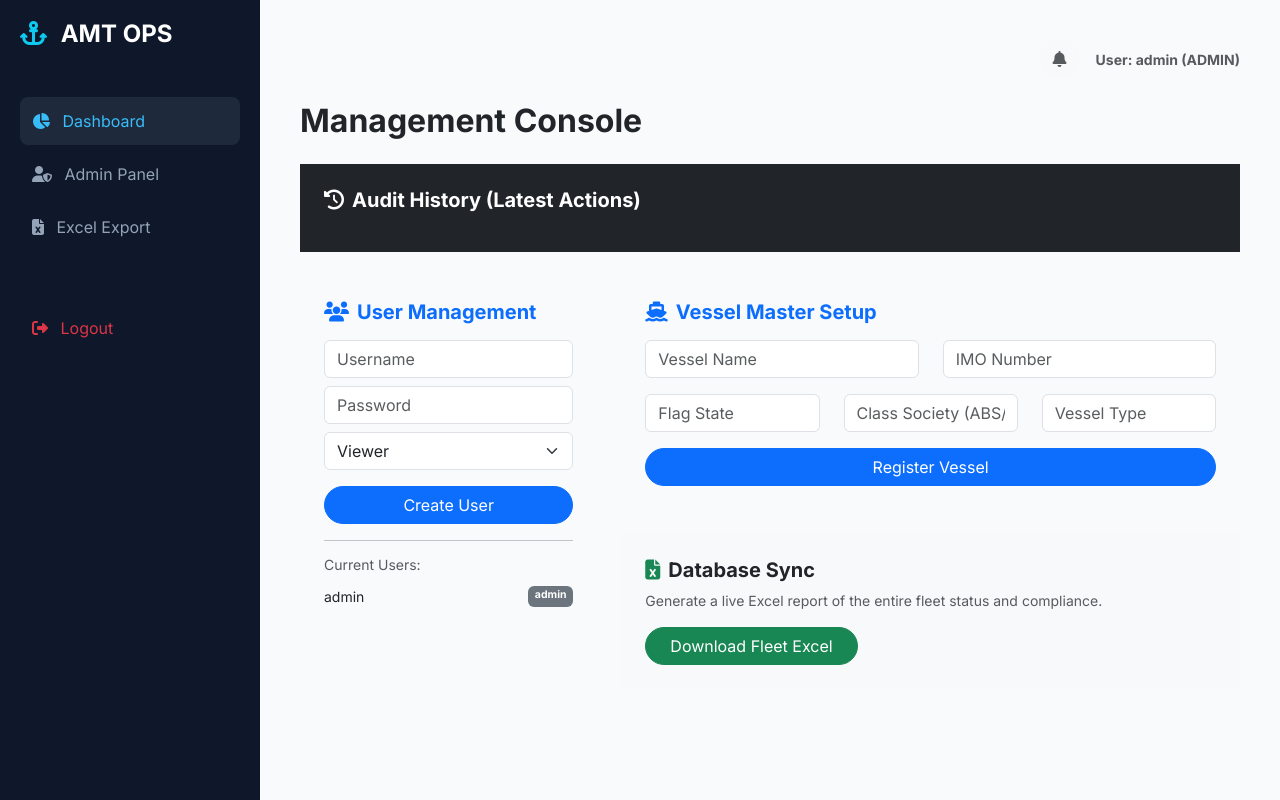
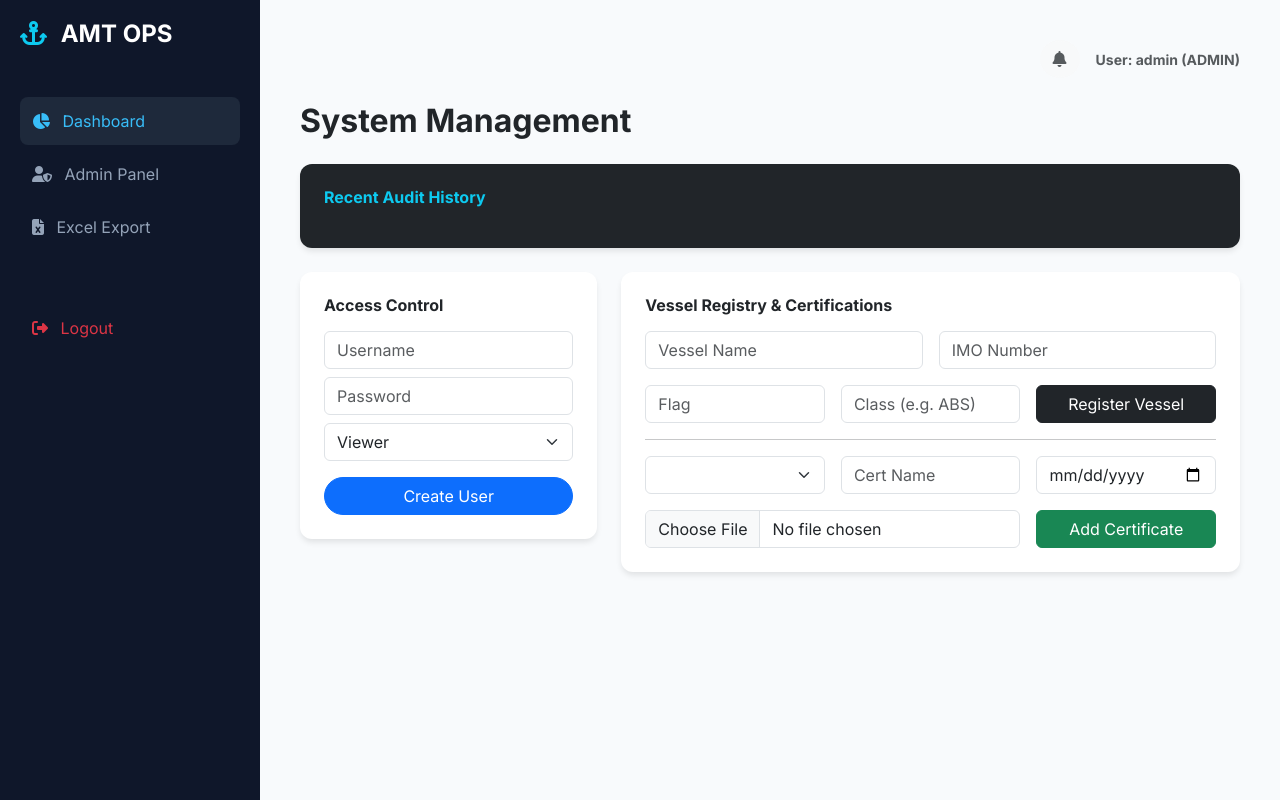
Before and after one commit to sfeirlucien/amt-operations, a Flask app: page /admin in a window 1280 px wide. Run offline with Flask 3, Linux system fonts and the light colour scheme; a user stored in the database is signed in; data comes from the database, SQL or seed files in the repository; data that the repository does not hold is empty.

Commit message:
Update admin.html

```diff
--- a/templates/admin.html
+++ b/templates/admin.html
@@ -1,16 +1,15 @@
 {% extends "base.html" %}
 {% block content %}
-<h2 class="fw-bold mb-4">Management Console</h2>
+<h2 class="fw-bold mb-4">System Management</h2>
 
 <div class="row">
     <div class="col-12 mb-4">
-        <div class="glass-card p-4 bg-dark text-white">
-            <h5 class="fw-bold mb-3"><i class="fas fa-history me-2"></i>Audit History (Latest Actions)</h5>
-            <div style="max-height: 200px; overflow-y: auto;" class="small">
+        <div class="card-pro p-4 bg-dark text-white">
+            <h6 class="fw-bold text-info mb-3">Recent Audit History</h6>
+            <div class="small" style="max-height: 150px; overflow-y: auto;">
                 {% for log in audit_logs %}
-                <div class="border-bottom border-secondary py-1">
-                    <span class="text-info">[{{ log.timestamp.strftime('%Y-%m-%d %H:%M') }}]</span>
-                    <strong>{{ log.user }}</strong>: {{ log.action }}
+                <div class="border-bottom border-secondary py-1 text-secondary">
+                    <span class="text-white">[{{ log.timestamp.strftime('%H:%M:%S') }}]</span> {{ log.user }}: {{ log.action }}
                 </div>
                 {% endfor %}
             </div>
@@ -18,48 +17,40 @@
     </div>
 
     <div class="col-md-4 mb-4">
-        <div class="glass-card p-4 h-100">
-            <h5 class="fw-bold mb-3 text-primary"><i class="fas fa-users me-2"></i>User Management</h5>
+        <div class="card-pro p-4">
+            <h6 class="fw-bold mb-3">Access Control</h6>
             <form method="POST">
                 <input type="hidden" name="add_user" value="1">
                 <input name="new_user" class="form-control mb-2" placeholder="Username" required>
                 <input name="new_pass" class="form-control mb-2" placeholder="Password" required>
-                <select name="new_role" class="form-select mb-3">
-                    <option value="viewer">Viewer</option>
-                    <option value="admin">Admin</option>
-                </select>
+                <select name="new_role" class="form-select mb-3"><option value="viewer">Viewer</option><option value="admin">Admin</option></select>
                 <button class="btn btn-primary w-100 rounded-pill">Create User</button>
             </form>
-            <hr>
-            <h6 class="text-muted small">Current Users:</h6>
-            {% for u in users %}
-            <div class="d-flex justify-content-between small py-1">
-                <span>{{ u.username }}</span><span class="badge bg-secondary">{{ u.role }}</span>
-            </div>
-            {% endfor %}
         </div>
     </div>
 
     <div class="col-md-8 mb-4">
-        <div class="glass-card p-4">
-            <h5 class="fw-bold mb-3 text-primary"><i class="fas fa-ship me-2"></i>Vessel Master Setup</h5>
-            <form method="POST">
+        <div class="card-pro p-4">
+            <h6 class="fw-bold mb-3">Vessel Registry & Certifications</h6>
+            <form method="POST" class="row g-3">
                 <input type="hidden" name="add_vessel" value="1">
-                <div class="row">
-                    <div class="col-md-6 mb-3"><input name="name" class="form-control" placeholder="Vessel Name" required></div>
-                    <div class="col-md-6 mb-3"><input name="imo" class="form-control" placeholder="IMO Number" required></div>
-                    <div class="col-md-4 mb-3"><input name="flag" class="form-control" placeholder="Flag State"></div>
-                    <div class="col-md-4 mb-3"><input name="class_society" class="form-control" placeholder="Class Society (ABS/DNV/LR)"></div>
-                    <div class="col-md-4 mb-3"><input name="type" class="form-control" placeholder="Vessel Type"></div>
+                <div class="col-md-6"><input name="name" class="form-control" placeholder="Vessel Name" required></div>
+                <div class="col-md-6"><input name="imo" class="form-control" placeholder="IMO Number" required></div>
+                <div class="col-md-4"><input name="flag" class="form-control" placeholder="Flag"></div>
+                <div class="col-md-4"><input name="class_society" class="form-control" placeholder="Class (e.g. ABS)"></div>
+                <div class="col-md-4"><button class="btn btn-dark w-100">Register Vessel</button></div>
+            </form>
+            <hr>
+            <form method="POST" enctype="multipart/form-data" class="row g-3">
+                <input type="hidden" name="upload_cert" value="1">
+                <div class="col-md-4">
+                    <select name="vessel_id" class="form-select">{% for v in vessels %}<option value="{{v.id}}">{{v.name}}</option>{% endfor %}</select>
                 </div>
-                <button class="btn btn-primary w-100 rounded-pill">Register Vessel</button>
+                <div class="col-md-4"><input name="cert_name" class="form-control" placeholder="Cert Name" required></div>
+                <div class="col-md-4"><input type="date" name="expiry" class="form-control" required></div>
+                <div class="col-md-8"><input type="file" name="file" class="form-control"></div>
+                <div class="col-md-4"><button class="btn btn-success w-100">Add Certificate</button></div>
             </form>
-        </div>
-
-        <div class="glass-card p-4 mt-4 bg-light border-primary">
-            <h5 class="fw-bold"><i class="fas fa-file-excel me-2 text-success"></i>Database Sync</h5>
-            <p class="small text-muted">Generate a live Excel report of the entire fleet status and compliance.</p>
-            <a href="/export_excel" class="btn btn-success rounded-pill px-4">Download Fleet Excel</a>
         </div>
     </div>
 </div>
```
